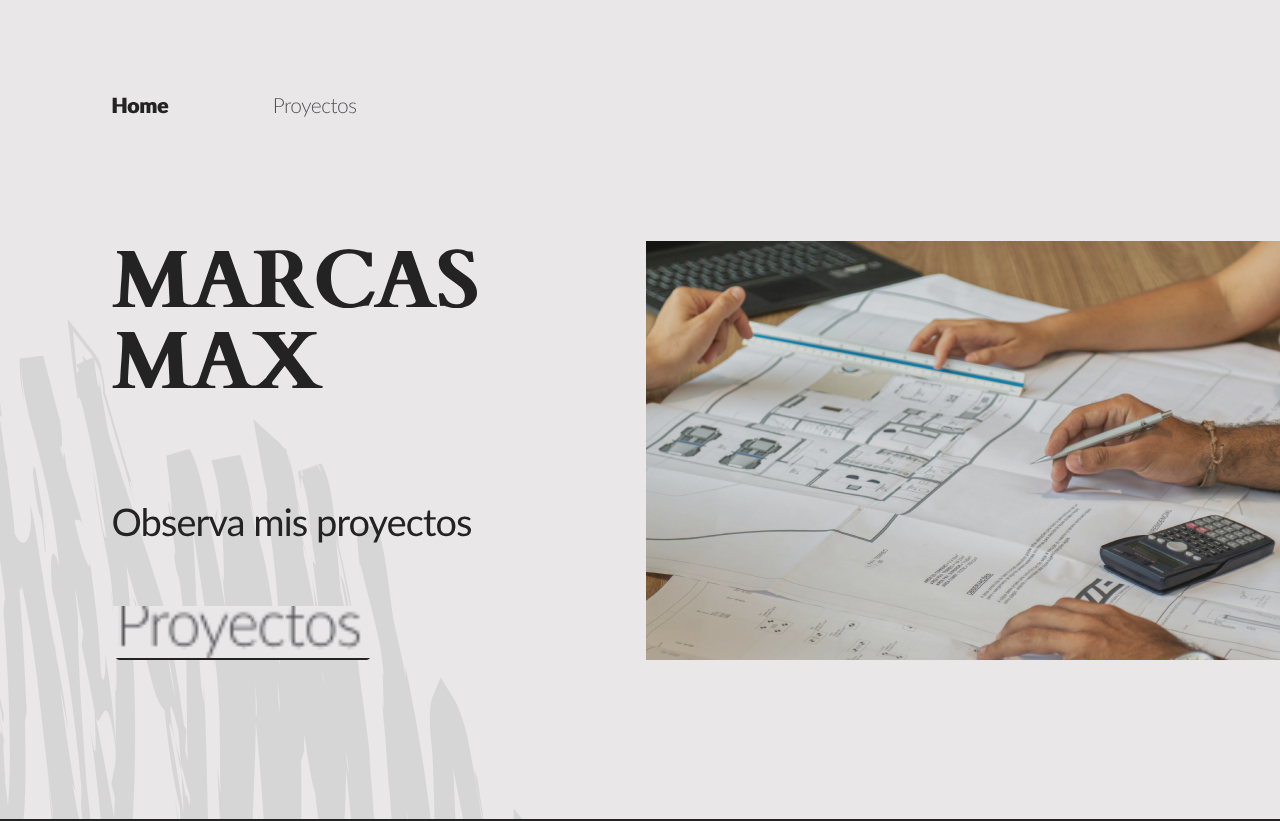
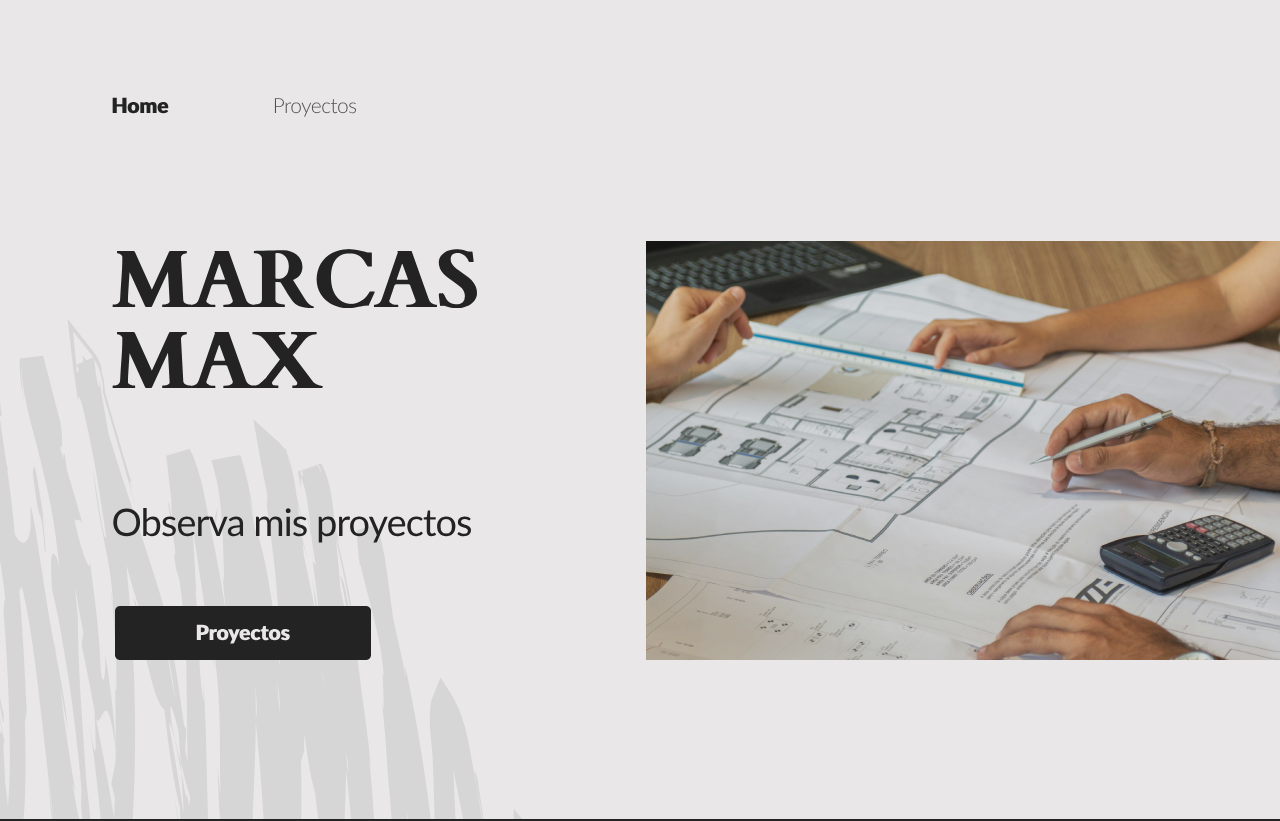
Before and after one commit to marcasmax/marcasmax_html.github.io, a plain HTML site: page index.html in a window 1280 px wide. Shown: the top 821 px of the page. Drawn offline with Linux system fonts and the light colour scheme.

Commit message:
Update index.html

```diff
--- a/index.html
+++ b/index.html
@@ -47,7 +47,7 @@
 			<img src="images/6365918_10.png" width="11" height="7394" alt=""></td>
 		<td colspan="4">
 			<a href="https://marcasmax.netlify.app/proyectos" target="">
-				<img src="images/PROYECTOS.png" width="258" height="52" alt=""></td></a>
+				<img src="images/PROYECTOS(1).png" width="258" height="52" alt=""></td></a>
 		<td colspan="3" rowspan="2">
 			<img src="images/6365918_12.png" width="1069" height="491" alt=""></td>
 		<td>
```
